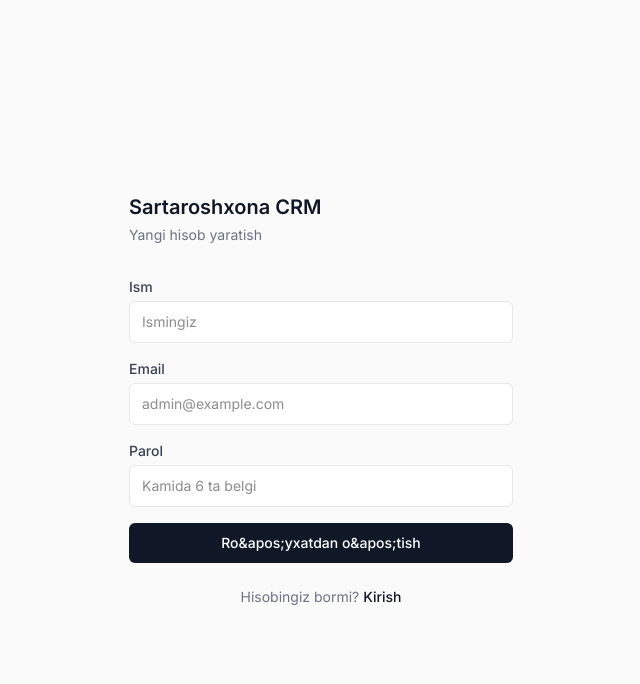
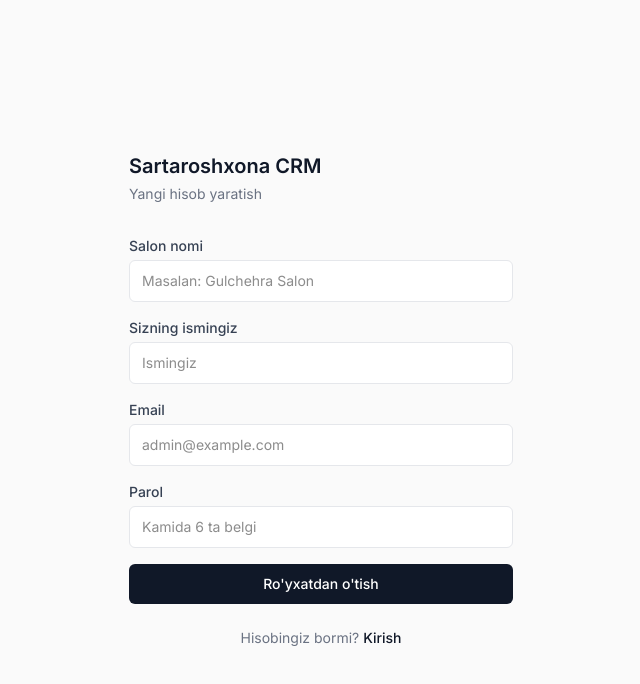
Before and after one commit to xalilovgulchehra-source/CRM_frontend, a Next.js app: page /register in a window 1280 px wide. Shown: the top 684 px of the page, without its empty margins (319-959 px from the left). Built offline with nearby package versions, Linux system fonts and the light colour scheme; no server answers.

Commit message:
Fix register form: add salonName and ownerName fields

```diff
--- a/src/app/register/page.tsx
+++ b/src/app/register/page.tsx
@@ -6,7 +6,8 @@ import { api } from "@/lib/api";
 import type { AuthResponse } from "@/types";
 
 export default function RegisterPage() {
-  const [name, setName] = useState("");
+  const [salonName, setSalonName] = useState("");
+  const [ownerName, setOwnerName] = useState("");
   const [email, setEmail] = useState("");
   const [password, setPassword] = useState("");
   const [error, setError] = useState("");
@@ -18,7 +19,8 @@ export default function RegisterPage() {
     setLoading(true);
     try {
       const res = await api.post<AuthResponse>("/auth/register", {
-        name,
+        salonName,
+        ownerName,
         email,
         password,
       });
@@ -47,15 +49,30 @@ export default function RegisterPage() {
           )}
 
           <div>
-            <label htmlFor="name" className="block text-sm font-medium text-gray-700 mb-1">
-              Ism
+            <label htmlFor="salonName" className="block text-sm font-medium text-gray-700 mb-1">
+              Salon nomi
             </label>
             <input
-              id="name"
+              id="salonName"
               type="text"
               required
-              value={name}
-              onChange={(e) => setName(e.target.value)}
+              value={salonName}
+              onChange={(e) => setSalonName(e.target.value)}
+              className="w-full px-3 py-2.5 text-sm bg-white border border-gray-200 rounded-md focus:outline-none focus:ring-1 focus:ring-gray-900 focus:border-gray-900 transition-colors"
+              placeholder="Masalan: Gulchehra Salon"
+            />
+          </div>
+
+          <div>
+            <label htmlFor="ownerName" className="block text-sm font-medium text-gray-700 mb-1">
+              Sizning ismingiz
+            </label>
+            <input
+              id="ownerName"
+              type="text"
+              required
+              value={ownerName}
+              onChange={(e) => setOwnerName(e.target.value)}
               className="w-full px-3 py-2.5 text-sm bg-white border border-gray-200 rounded-md focus:outline-none focus:ring-1 focus:ring-gray-900 focus:border-gray-900 transition-colors"
               placeholder="Ismingiz"
             />
@@ -97,7 +114,7 @@ export default function RegisterPage() {
             disabled={loading}
             className="w-full py-2.5 px-4 bg-gray-900 text-white text-sm font-medium rounded-md hover:bg-gray-800 disabled:opacity-50 disabled:cursor-not-allowed transition-colors"
           >
-            {loading ? "Yaratilmoqda..." : "Ro&apos;yxatdan o&apos;tish"}
+            {loading ? "Yaratilmoqda..." : "Ro'yxatdan o'tish"}
           </button>
         </form>
 
```
